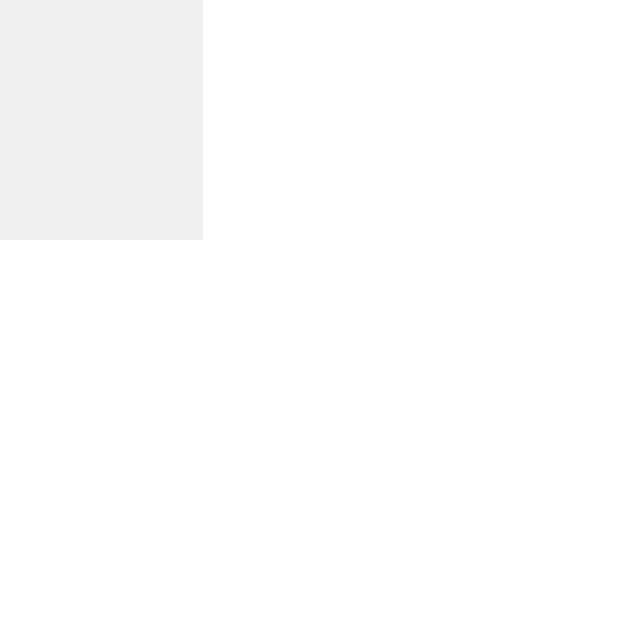
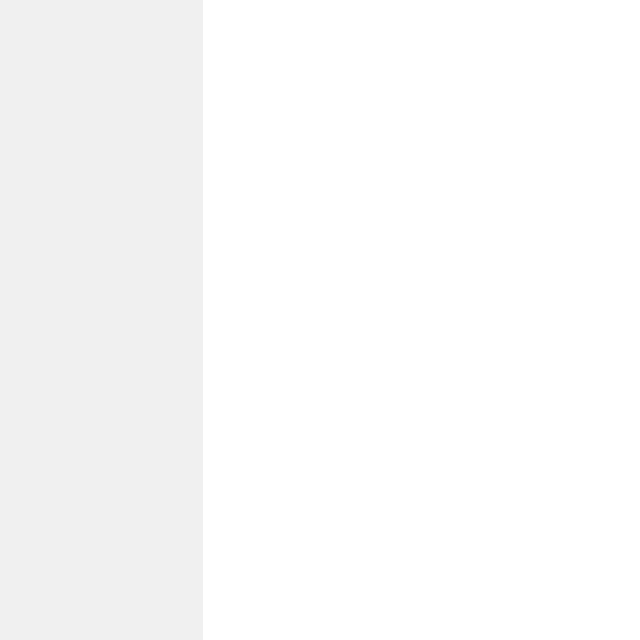
Before and after one commit to gracebcorrea/Project1---Wiki, a Django app: page /wiki/1 in a window 1280 px wide. Shown: the part 560-1200 px from the top of the page, without its empty margins (0-640 px from the left). Before the commit the page ends 800 px from the top, so only its background shows below. Run offline with Django 3.2, Linux system fonts and the light colour scheme; some libraries are stand-ins or nearby versions.

Commit message:
Update styles.css

```diff
--- a/wiki/encyclopedia/static/encyclopedia/styles.css
+++ b/wiki/encyclopedia/static/encyclopedia/styles.css
@@ -29,7 +29,7 @@ textarea {
 
 .sidebar {
     background-color: #f0f0f0;
-    height: 100vh;
+    height: 150vh;
     padding: 20px;
 }
 
```
